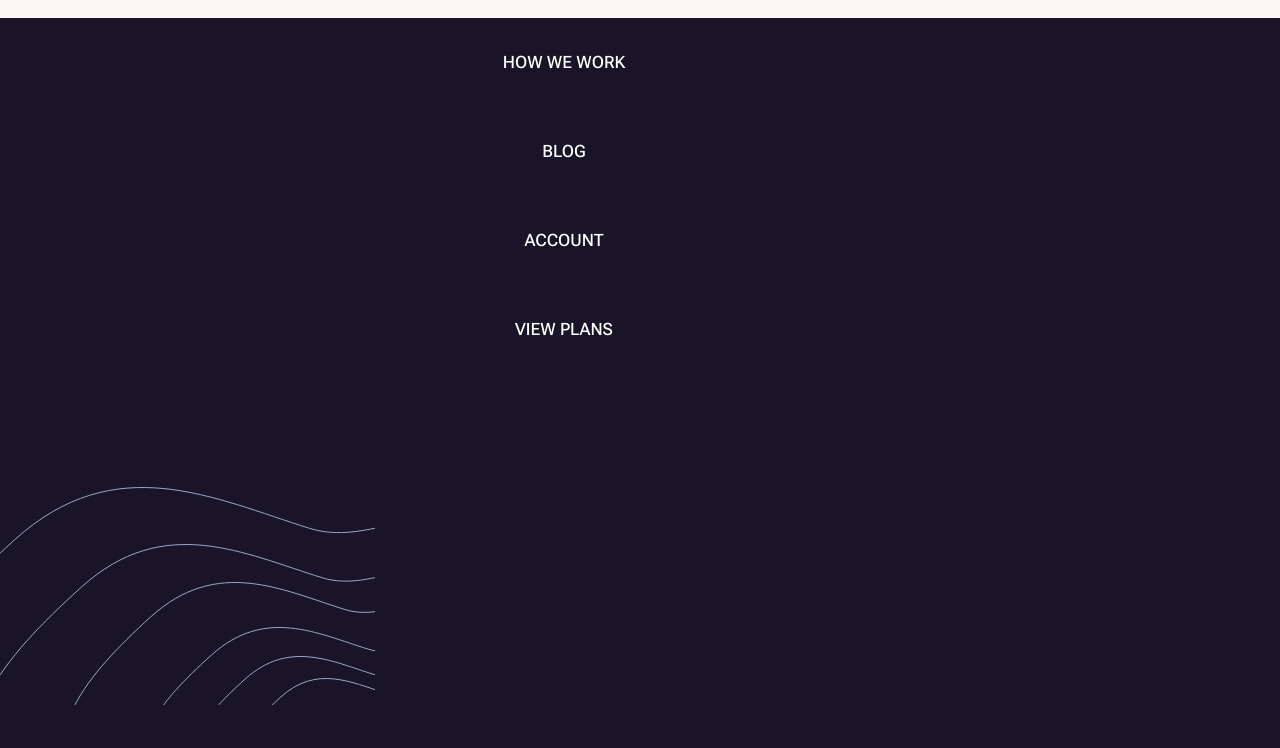
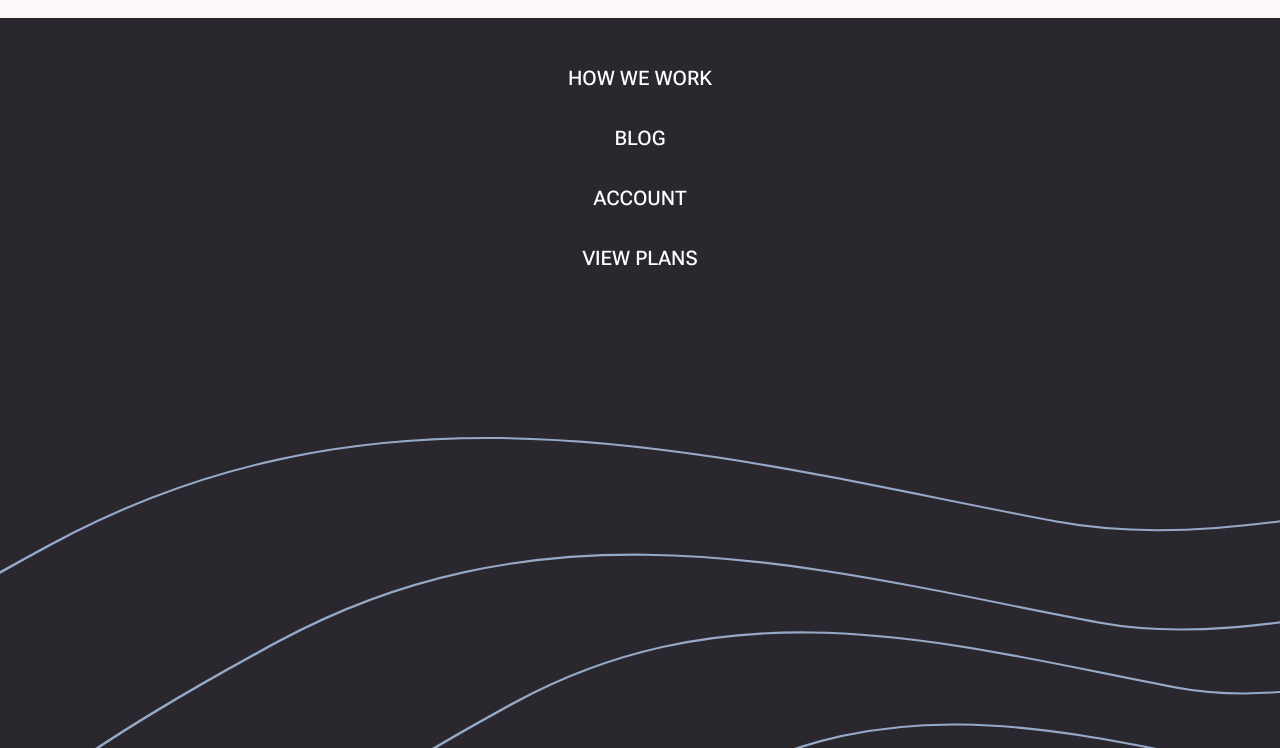
Before and after one commit to Ahbabsaqlan/insure-landing-page, a plain HTML site: page index.html in a window 1280 px wide. Shown: the part 52-800 px from the top of the page. Drawn offline with nearby package versions, Linux system fonts and the light colour scheme; a small style sheet from the web is missing; a web font is replaced by a local one.

Commit message:
inicial nav

```diff
--- a/index.html
+++ b/index.html
@@ -28,7 +28,7 @@
                     <a class="active" href="#contact">BLOG</a>
                     <a class="active" href="#about">ACCOUNT</a>
                     <a class="active" href="#about">VIEW PLANS</a>
-                    <img src="./content/images/bg-pattern-mobile-nav.svg" alt="mobile-nav-svg">  <!--mobile nav svg-->
+                    <img class="mbl-nav-svg" src="./content/images/bg-pattern-mobile-nav.svg" alt="mobile-nav-svg">  <!--mobile nav svg-->
                 </div>
                 <a href="javascript:void(0);" class="icon" onclick="myFunction()">
                     <i class="fa fa-bars"></i>
--- a/style.css
+++ b/style.css
@@ -11,12 +11,14 @@
   .topnav #myLinks {
     /* display: none; */
     height:100vh;
-    background-color: #191428;
+    background-color:  hsl(270, 9%, 17%);
     top: 70px;
     position: relative;
     display: grid;
-    grid-template-rows: 1fr 1fr 1fr 1fr 5fr;
+    grid-template-rows: 60px 60px 60px 60px 1fr;
     align-items: center;
+    justify-items: center;
+    padding-top: 30px;
   }
   .icon {
     color: black;
@@ -29,15 +31,14 @@
   }
   .active:hover {
     border: whitesmoke solid 2px;
-    background-color: #160f29;
   }
   .active {
-    background-color: #191428;
+    background-color:  hsl(270, 9%, 17%);
     color: white;
     width: 85vw;
     height: 6vh;
-    margin: 8px 20px;
-    font-size: 17px;
+    margin: 0px 20px;
+    font-size: 20px;
     font-family: 'Roboto Flex', sans-serif;
     text-decoration: none;
     display: block;
@@ -51,3 +52,7 @@
     top: 25px;
     left: 8%;
   }
+  .mbl-nav-svg{
+    width: 100vw;
+    height: 60%;
+  }
```
